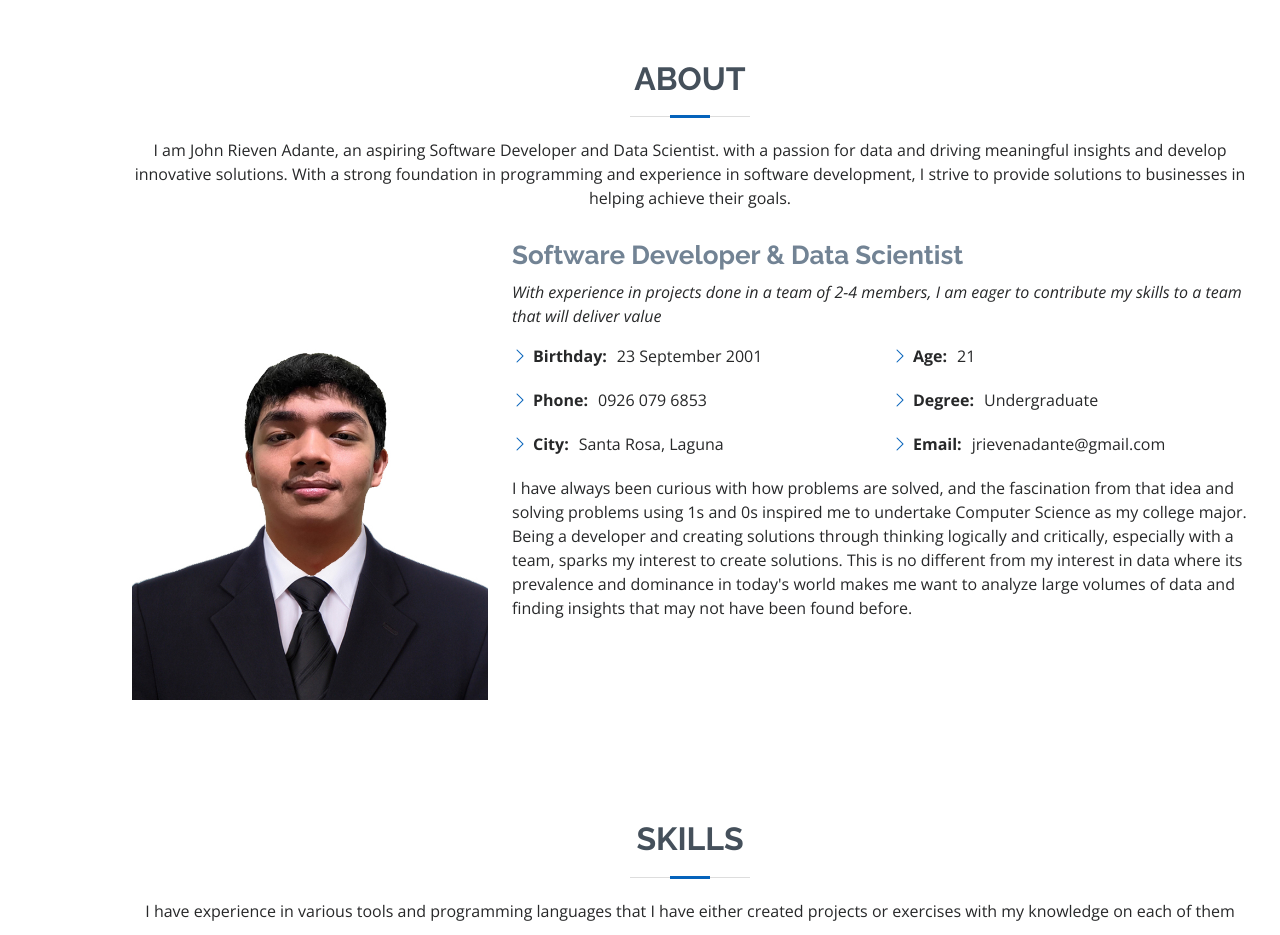
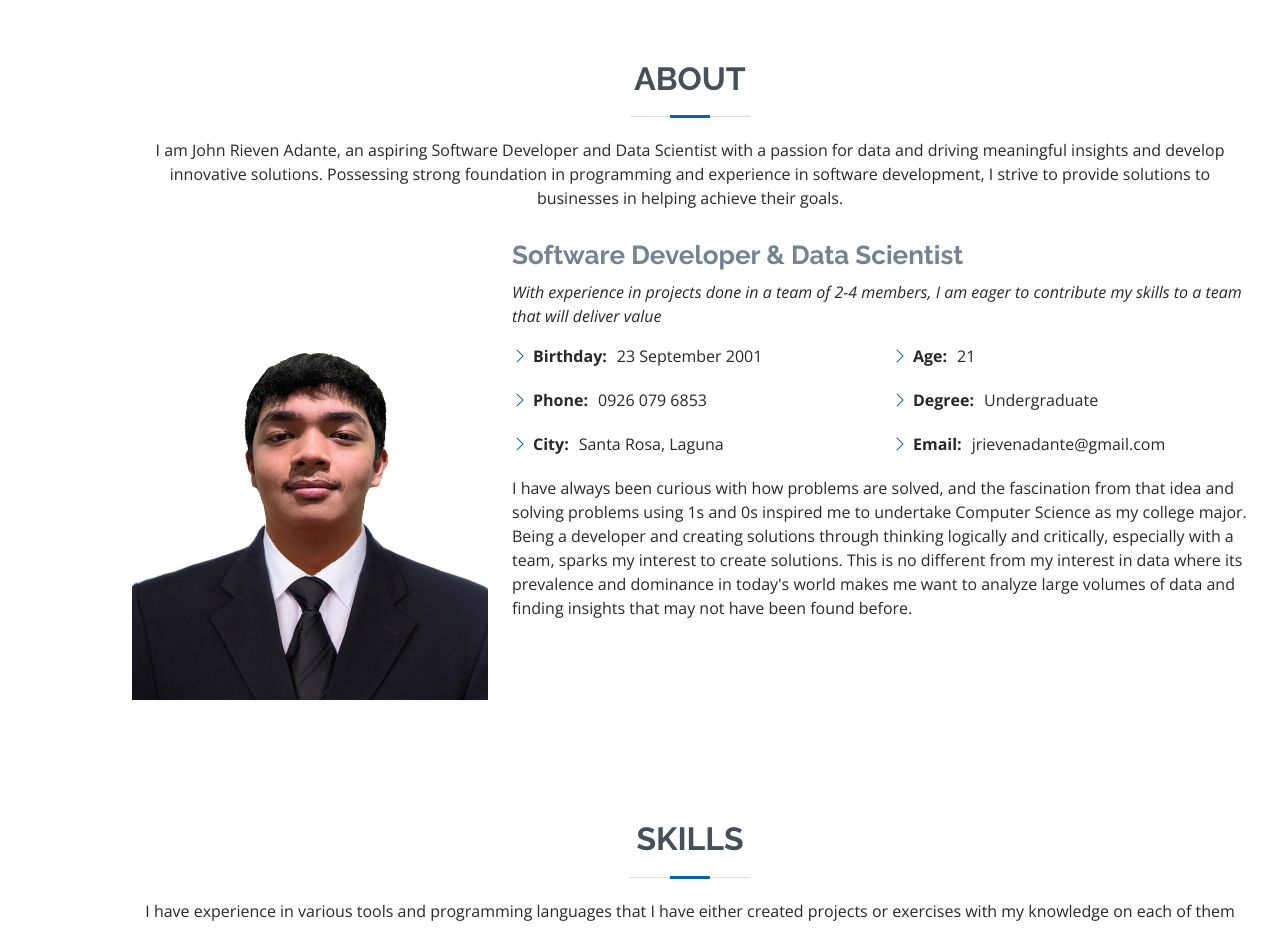
Before and after one commit to JohnRievenAdante/jrievenadante-portfolio, a plain HTML site: page index.html in a window 1280 px wide. Shown: the part 800-1735 px from the top of the page. Drawn offline with nearby package versions, Linux system fonts and the light colour scheme.

Commit message:
updated about

```diff
--- a/index.html
+++ b/index.html
@@ -76,7 +76,7 @@
 
         <div class="section-title">
           <h2>About</h2>
-          <p>I am John Rieven Adante, an aspiring Software Developer and Data Scientist. with a passion for data and driving meaningful insights and develop innovative solutions. With a strong foundation in programming and experience in software development, I strive to provide solutions to businesses in helping achieve their goals. </p>
+          <p>I am John Rieven Adante, an aspiring Software Developer and Data Scientist with a passion for data and driving meaningful insights and develop innovative solutions. Possessing strong foundation in programming and experience in software development, I strive to provide solutions to businesses in helping achieve their goals. </p>
         </div>
 
         <div class="row">
```
